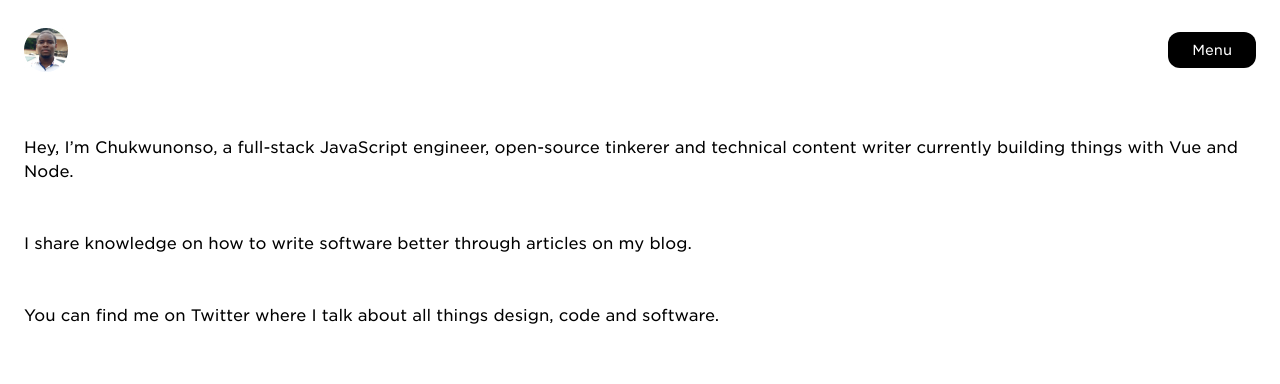
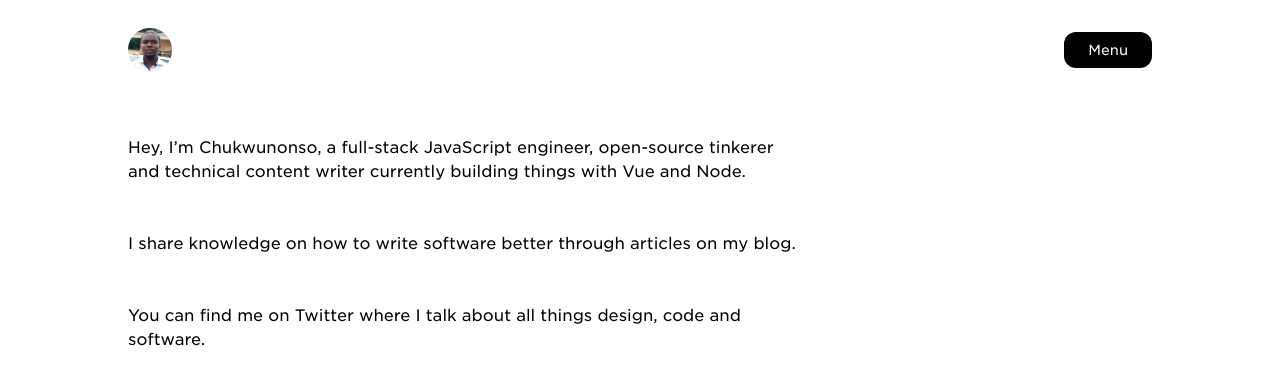
Before and after one commit to thehermitofcode/portfolio-website, a Nuxt app: page / in a window 1280 px wide. Shown: the top 384 px of the page. Built offline with nearby package versions, Linux system fonts and the light colour scheme.

Commit message:
chore: Fix paddings at breakpoints

```diff
--- a/pages/index.vue
+++ b/pages/index.vue
@@ -1,7 +1,7 @@
 <template>
-  <div class="container mx-auto px-6">
+  <div class="container mx-auto px-6 lg:px-32">
     <NavBar />
-    <section class="mt-16">
+    <section class="mt-16 max-w-2xl">
       <p class="font-body font-normal subpixel-antialiased text-[16px] leading-6">Hey, I’m Chukwunonso, a full-stack JavaScript engineer, open-source tinkerer and technical content writer currently building things with Vue and Node.</p>
       <p class="font-body font-normal subpixel-antialiased text-[16px] leading-6 mt-12">I share knowledge on how to write software better through articles on my blog.</p>
       <p class="font-body font-normal subpixel-antialiased text-[16px] leading-6 mt-12">You can find me on Twitter where I talk about all things design, code and software.</p>
```
